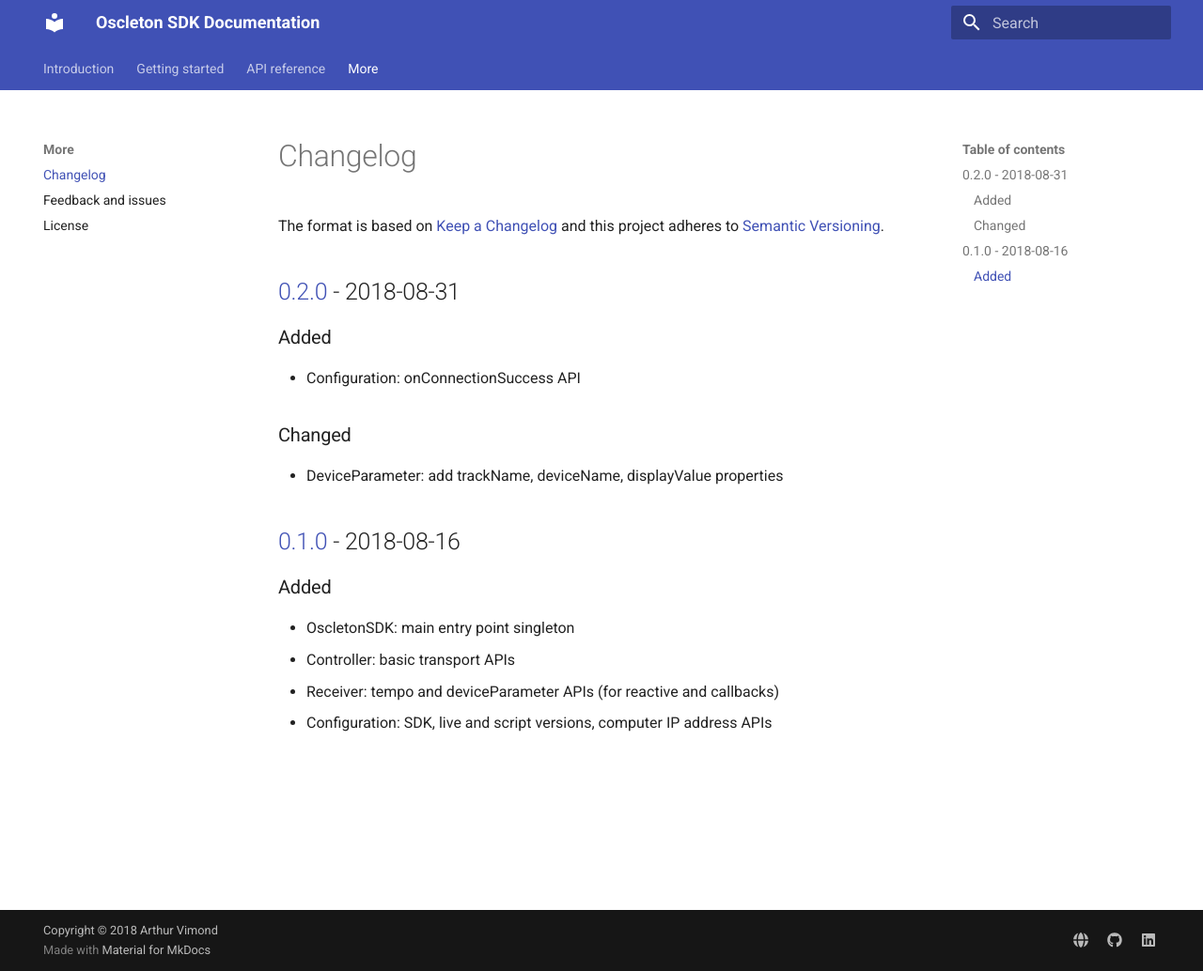
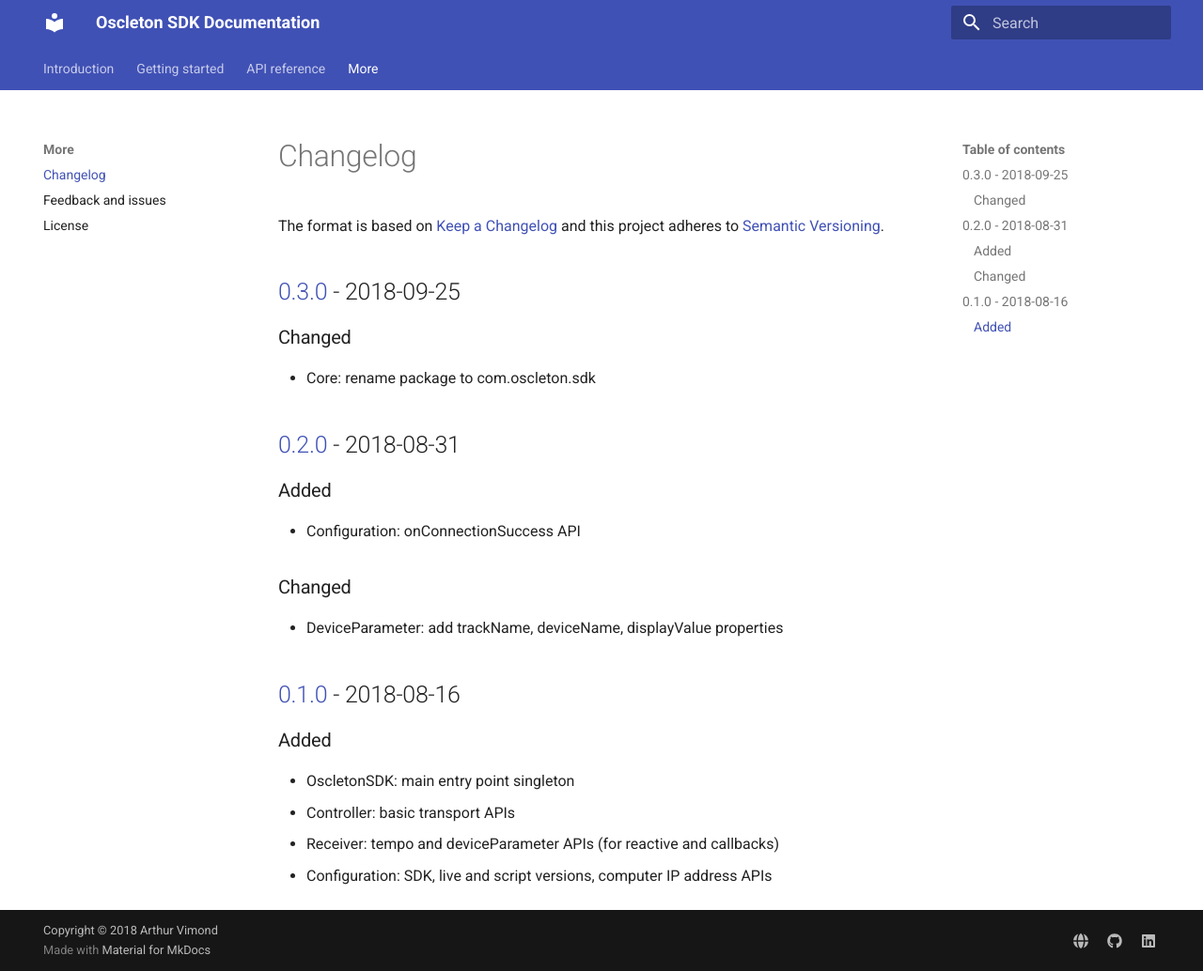
Before and after one commit to ArthurVimond/oscleton-android-sdk, an MkDocs documentation site: the page built from doc/docs/more/changelog.md, in a window 1280 px wide and 1034 px high. Shown: the whole window at 94% size. Built offline with MkDocs 1.6.1 and Material for MkDocs 9.7.7, drawn with Linux system fonts in a browser that asks for light colours; old or Windows-style settings are respelled for this version of MkDocs.

Commit message:
doc(mkdocs): add 0.3.0 version in changelog.md

```diff
--- a/doc/docs/more/changelog.md
+++ b/doc/docs/more/changelog.md
@@ -1,6 +1,11 @@
 # Changelog
 
 The format is based on [Keep a Changelog] and this project adheres to [Semantic Versioning].
+
+## [0.3.0] - 2018-09-25
+
+### Changed
+- Core: rename package to com.oscleton.sdk
 
 ## [0.2.0] - 2018-08-31
 
@@ -21,6 +26,7 @@ The format is based on [Keep a Changelog] and this project adheres to [Semantic
 
 
 
+[0.3.0]: https://github.com/ArthurVimond/oscleton-android-sdk/releases/tag/0.3.0
 [0.2.0]: https://github.com/ArthurVimond/oscleton-android-sdk/releases/tag/0.2.0
 [0.1.0]: https://github.com/ArthurVimond/oscleton-android-sdk/releases/tag/0.1.0
 
```
